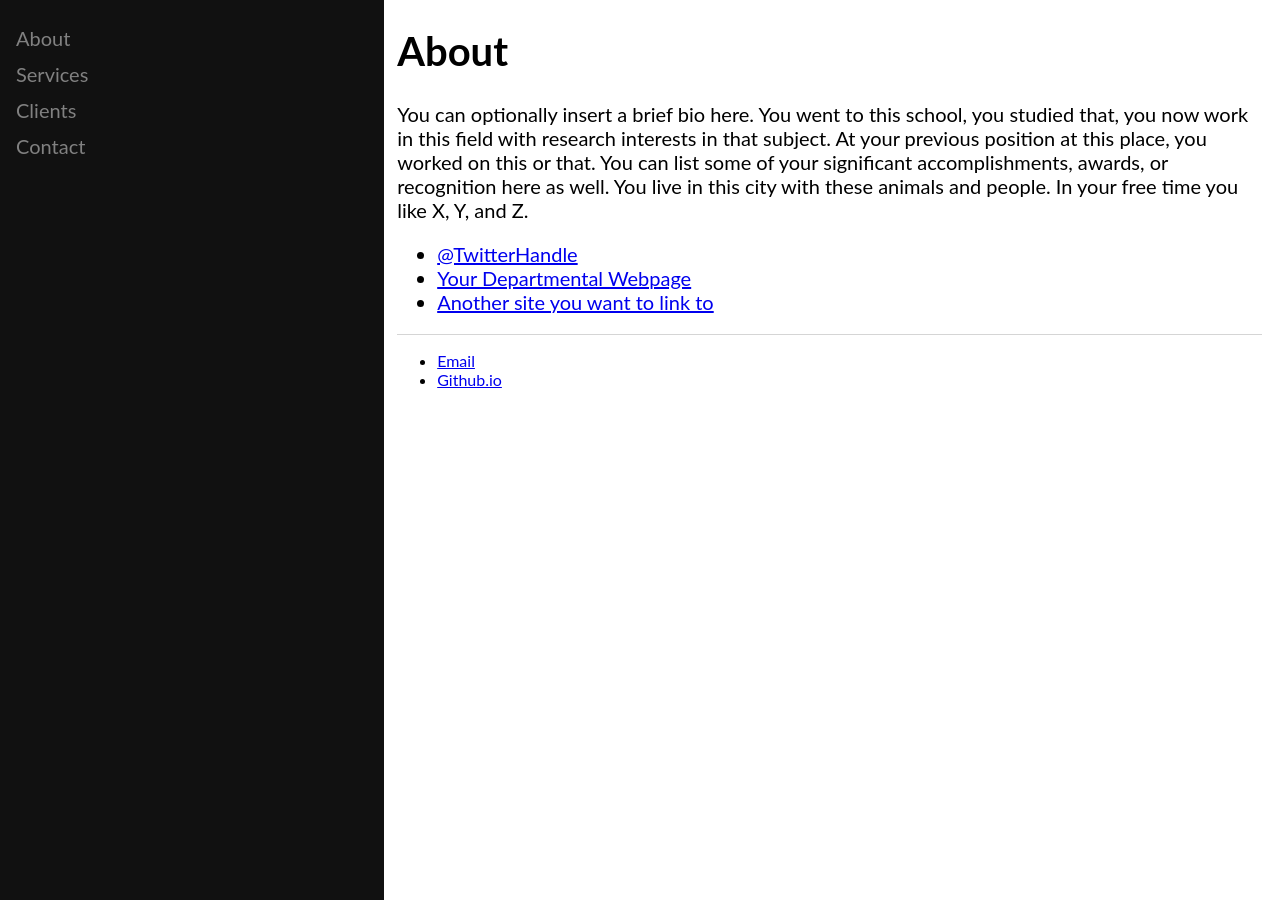
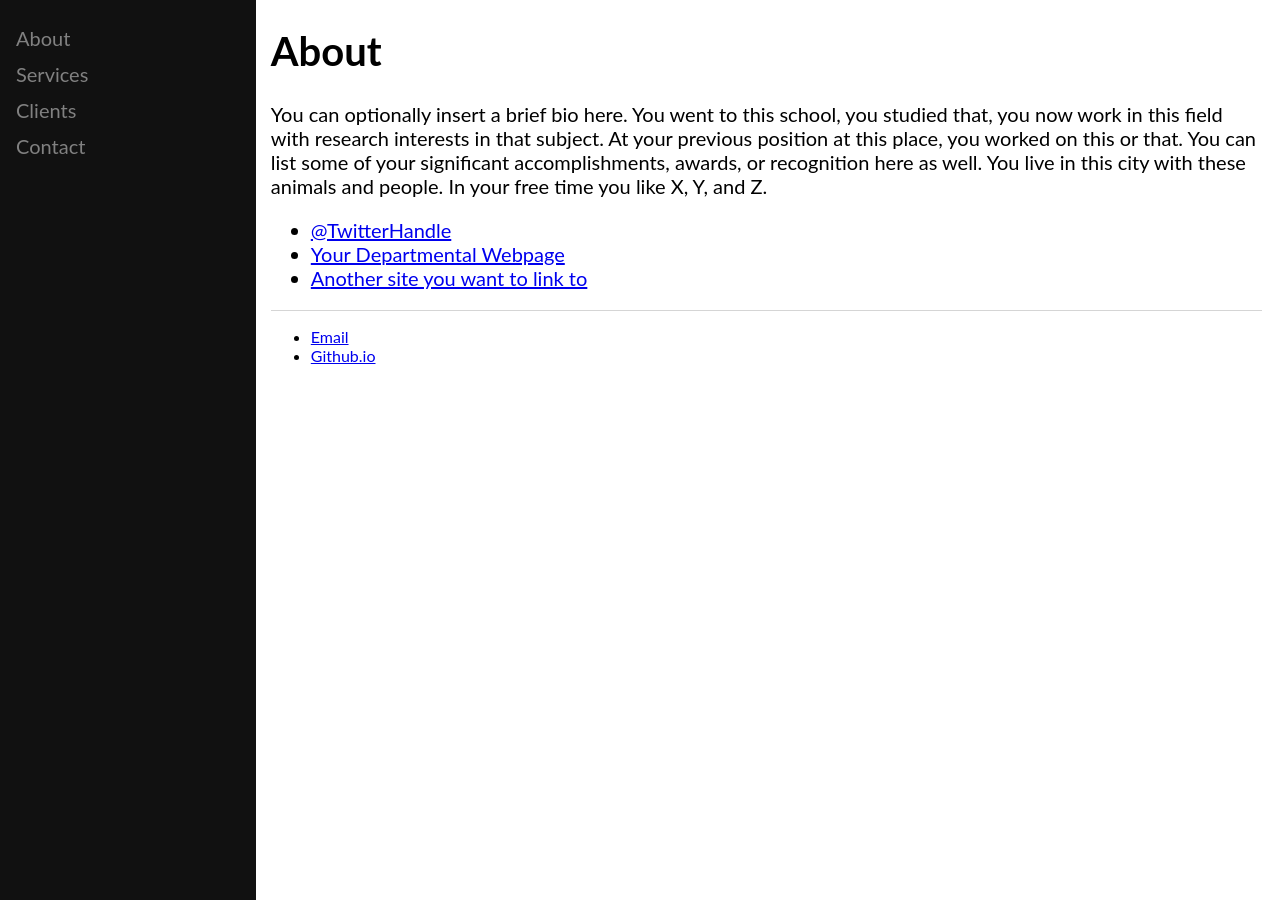
Before and after one commit to hoAngnaMPHan/apmaths.github.io, a Jekyll site: the page built from about/index.html, in a window 1280 px wide. Built offline with Jekyll 4.4.1, drawn with Linux system fonts in a browser that asks for light colours.

Commit message:
Update w3.html

```diff
--- a/_layouts/w3.html
+++ b/_layouts/w3.html
@@ -9,7 +9,7 @@ body {
 
 .sidenav {
   height: 100%;
-  width: 30%;
+  width: 20%;
   position: fixed;
   z-index: 1;
   top: 0;
@@ -31,8 +31,9 @@ body {
   color: #f1f1f1;
 }
 
+
 .main {
-  margin-left: 30%; /* Same as the width of the sidenav */
+  margin-left: 20%; /* Same as the width of the sidenav */
   font-size: 20px; /* Increased text to enable scrolling */
   padding: 0px 10px;
 }
@@ -41,6 +42,14 @@ body {
   .sidenav {padding-top: 15px;}
   .sidenav a {font-size: 18px;}
 }
+
+ .mobile_device_380px {
+        display: none;
+    }
+    .mobile_device_480px {
+        display: none;
+    }
+
 
   footer { border-top: 1px solid #d5d5d5; font-size: .8em; }
 </style>
```
